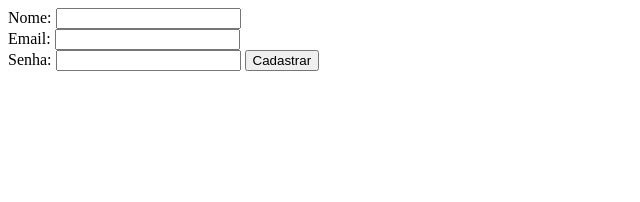
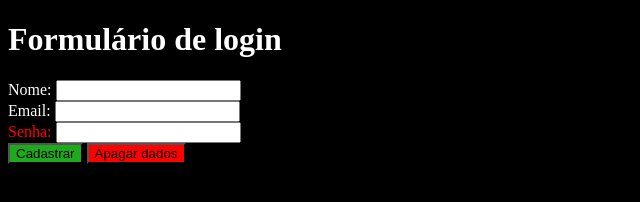
Before and after one commit to Majandsss/exercicio_html, a plain HTML site: page index.html in a window 1280 px wide. Shown: the whole page, without its empty margins (0-640 px from the left). Drawn offline with Linux system fonts and the light colour scheme.

Commit message:
Adicionado botão de reset e estilização

```diff
--- a/index.html
+++ b/index.html
@@ -5,9 +5,11 @@
   <meta http-equiv="X-UA-Compatible" content="IE=edge">
   <meta name="viewport" content="width=device-width, initial-scale=1.0">
   <title>Formulário</title>
+  <link rel="stylesheet" type="text/css" href="./style.css">
 </head>
 
 <body>
+  <h1>Formulário de login</h1>
   <form>
     <label for="user" >Nome: </label>
     <input id="user" type="text" />
@@ -15,10 +17,14 @@
     <label for="email" >Email: </label>
     <input id="email" type="email" />
     <br />
-    <label for="senha">Senha: </label>
+    <label style="color: red;" for="senha">Senha: </label>
     <input id="senha" type="password" />
-    <button type="submit">
+    <br />
+    <button class="botaoenviar" type="submit">
       Cadastrar
+    </button>
+    <button class="botaoapagar" type="reset">
+      Apagar dados
     </button>
   </form>
 </body>
```
